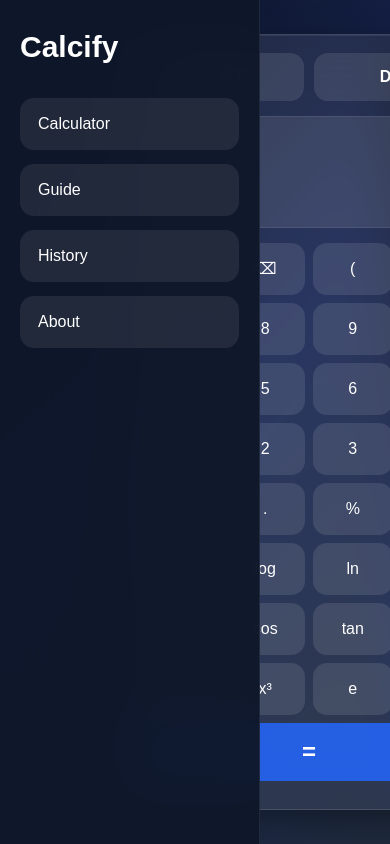
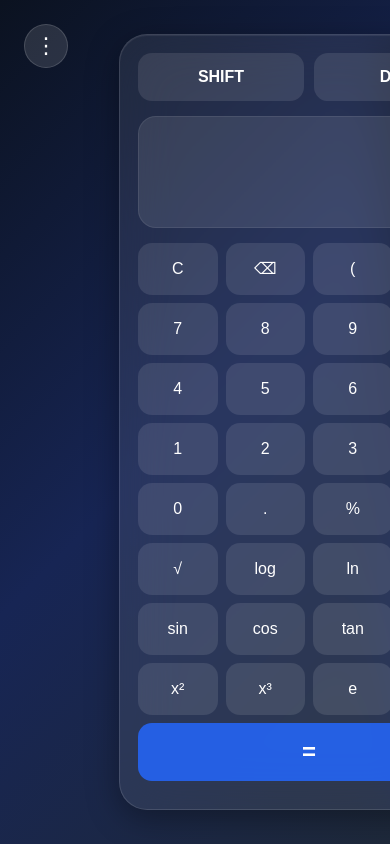
Before and after one commit to abhi-Y-diord/Calicfy, a Python web app: template templates/index.html in a window 390 px wide; the page is wider, and only the part inside the window is pictured. Run offline with Jinja, Linux system fonts and the light colour scheme; the template is opened without the code that fills it, so the values that code supplies are empty.

Commit message:
fix mobile sidebar

```diff
--- a/static/script.js
+++ b/static/script.js
@@ -64,6 +64,30 @@ function showSection(sectionId) {
     });
 
     document.getElementById(sectionId).classList.add("active");
+}
+
+/* =========================
+   MOBILE SIDEBAR TOGGLE
+========================= */
+
+const sidebar = document.getElementById("sidebar");
+const sidebarOverlay = document.getElementById("sidebar-overlay");
+
+function toggleSidebar() {
+    sidebar.classList.toggle("open");
+    sidebarOverlay.classList.toggle("active");
+}
+
+function closeSidebar() {
+    sidebar.classList.remove("open");
+    sidebarOverlay.classList.remove("active");
+}
+
+/* Called from the sidebar buttons: shows the section, then
+   closes the sidebar (so it behaves like a proper mobile menu) */
+function selectSection(sectionId) {
+    showSection(sectionId);
+    closeSidebar();
 }
 
 /* =========================
--- a/static/style.css
+++ b/static/style.css
@@ -52,6 +52,76 @@ body {
     gap: 14px;
 
     z-index: 1500;
+
+    transition: transform 0.3s ease;
+}
+
+/* =========================
+   MOBILE MENU TOGGLE (three-dot button)
+========================= */
+
+.menu-toggle {
+    display: none;
+    position: fixed;
+    top: 24px;
+    left: 24px;
+    width: 44px;
+    height: 44px;
+    border-radius: 50%;
+    background: rgba(255,255,255,0.12);
+    border: 1px solid rgba(255,255,255,0.15);
+    color: white;
+    font-size: 22px;
+    line-height: 1;
+    cursor: pointer;
+    z-index: 1700;
+    align-items: center;
+    justify-content: center;
+}
+
+/* =========================
+   OVERLAY (behind sidebar on mobile)
+========================= */
+
+.sidebar-overlay {
+    display: none;
+    position: fixed;
+    inset: 0;
+    background: rgba(0,0,0,0.5);
+    z-index: 1400;
+}
+
+.sidebar-overlay.active {
+    display: block;
+}
+
+/* =========================
+   MOBILE LAYOUT (<= 768px)
+========================= */
+
+@media (max-width: 768px) {
+
+    body {
+        justify-content: center;
+    }
+
+    .menu-toggle {
+        display: flex;
+    }
+
+    .sidebar {
+        transform: translateX(-100%);
+    }
+
+    .sidebar.open {
+        transform: translateX(0);
+    }
+
+    .app-container {
+        position: static;
+        transform: none;
+        margin: 0 auto;
+    }
 }
 
 .sidebar-header {
--- a/templates/index.html
+++ b/templates/index.html
@@ -10,17 +10,23 @@
 </head>
 <body>
 
-<!-- Permanent Left Sidebar -->
+<!-- Mobile menu toggle (three-dot / hamburger button) -->
+<button id="menu-toggle" class="menu-toggle" onclick="toggleSidebar()">&#8942;</button>
+
+<!-- Dark overlay behind sidebar on mobile -->
+<div id="sidebar-overlay" class="sidebar-overlay" onclick="closeSidebar()"></div>
+
+<!-- Sidebar (permanent on desktop, slide-in on mobile) -->
 <div id="sidebar" class="sidebar">
 
     <div class="sidebar-header">
         <h2>Calcify</h2>
     </div>
 
-    <button onclick="showSection('calculator-section')">Calculator</button>
-    <button onclick="showSection('guide-section')">Guide</button>
-    <button onclick="showSection('history-section')">History</button>
-    <button onclick="showSection('about-section')">About</button>
+    <button onclick="selectSection('calculator-section')">Calculator</button>
+    <button onclick="selectSection('guide-section')">Guide</button>
+    <button onclick="selectSection('history-section')">History</button>
+    <button onclick="selectSection('about-section')">About</button>
 
 </div>
 
```
